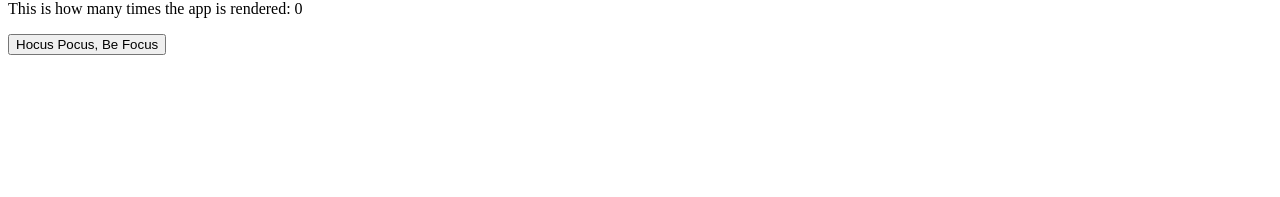
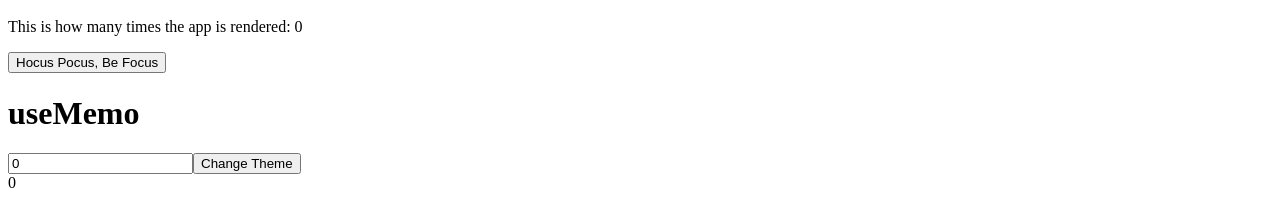
Before and after one commit to alexgodjirah/Web-Dev-Lab, a React (Create React App) app: page / in a window 1280 px wide. Shown: the part 904-1101 px from the top of the page. Before the commit the page ends 967 px from the top, so only its background shows below. Built offline with nearby package versions, Linux system fonts and the light colour scheme; no server answers.

Commit message:
Feat: useMemo Hooks

```diff
--- a/src/App.js
+++ b/src/App.js
@@ -1,5 +1,6 @@
 import UseContext from "./useContext/UseContext";
 import UseEffect from "./useEffect/UseEffect";
+import UseMemo from "./useMemo/UseMemo";
 import UseRef from "./useRef/UseRef";
 import UseState from "./useState/UseState";
 
@@ -19,8 +20,15 @@ function App() {
             <h1>useContext</h1>
             <UseContext />
 
+            <br></br>
+
             <h1>useRef</h1>
             <UseRef />
+
+            <br></br>
+
+            <h1>useMemo</h1>
+            <UseMemo />
         </div>
     );
 }
--- /dev/null
+++ b/src/useMemo/UseMemo.js
@@ -0,0 +1,50 @@
+import React, { useState, useMemo, useEffect } from "react";
+
+export default function UseMemo() {
+    const [number, setNumber] = useState(0);
+    const [darkMode, setDarkMode] = useState(false);
+
+    // Used when the function is really slow, don't use too much, it can couse memoization problems.
+    const doubleNumber = useMemo(() => {
+        return slowFunction(number);
+    }, [number]);
+
+    // This will cause Referential Equality error => Where every render will keep printing "Theme Changed" even though the useEffect will only run when there is change in themeStyles. This happen because themeStyles will always created or called as a new object in each render which caused by changed reference.
+
+    // const themeStyles = {
+    //     backgroundColor: darkMode ? "black" : "white",
+    //     color: darkMode ? "white" : "black",
+    // };
+
+    // To stop Referential Equality => By making themeStyles using useMemo hook to referencing to the changes on darkMode. If the darkMode isn't changed, then useMemo will referencing the cached version of themeStyles.
+    const themeStyles = useMemo(() => {
+        return {
+            backgroundColor: darkMode ? "black" : "white",
+            color: darkMode ? "white" : "black",
+        };
+    }, [darkMode]);
+
+    useEffect(() => {
+        console.log("Theme Changed");
+    }, [themeStyles]);
+
+    function slowFunction(num) {
+        console.log("calling slow function");
+        for (let i = 0; i <= 10000000; i++) {}
+        return num * 2;
+    }
+
+    return (
+        <>
+            <input
+                type="number"
+                value={number}
+                onChange={(e) => setNumber(parseInt(e.target.value))}
+            />
+            <button onClick={() => setDarkMode((prevDark) => !prevDark)}>
+                Change Theme
+            </button>
+            <div style={themeStyles}>{doubleNumber}</div>
+        </>
+    );
+}
```
